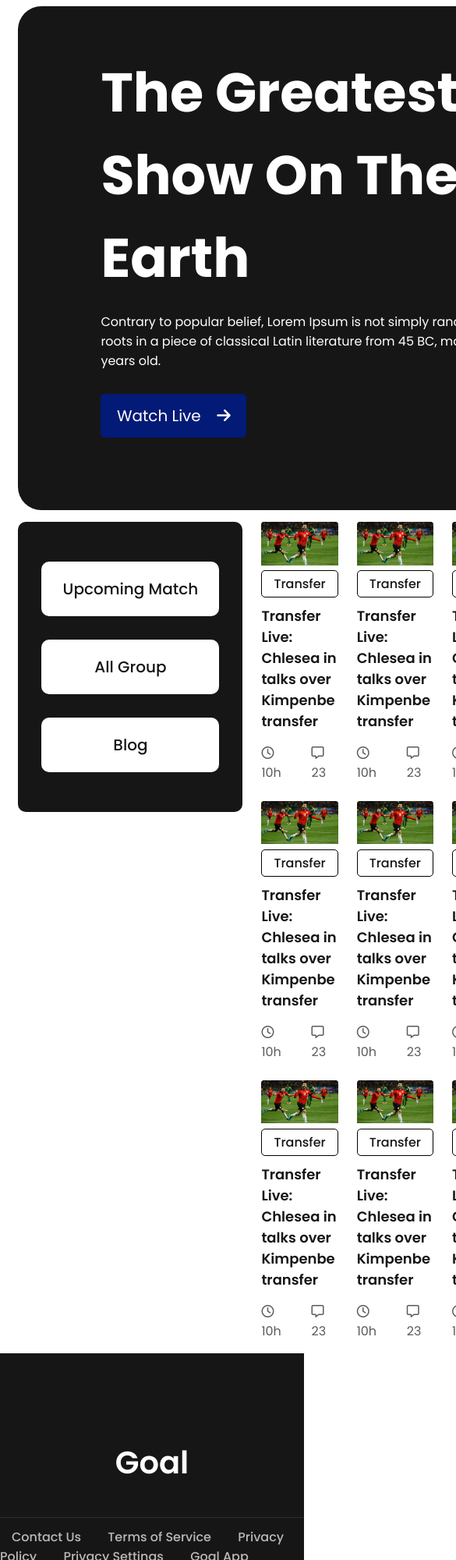
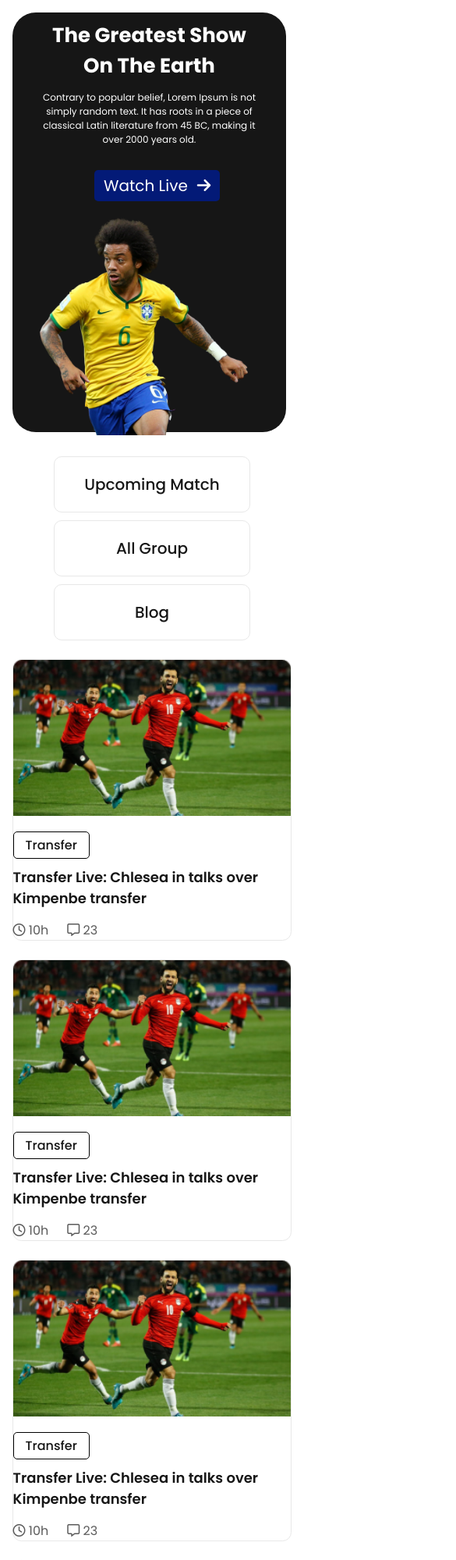
Before and after one commit to nusrat-git/world-cup, a plain HTML site: page html/index.html in a window 390 px wide. Shown: the top 2000 px of the page at 78% size, 585 px wide, since content can reach past the window. Drawn offline with Linux system fonts and the light colour scheme.

Commit message:
mobile version done

```diff
--- a/style/style.css
+++ b/style/style.css
@@ -58,8 +58,8 @@ h1 {
     display: flex;
     align-items: center;
     justify-content: space-evenly;
-    width: 187px;
-    height: 56px;
+    width: 161px;
+    height: 40px;
     margin-top: 30px;
     text-decoration: none;
     background-color: hsl(228, 95%, 24%);
@@ -121,6 +121,11 @@ h1 {
     column-gap: 24px;
     row-gap: 24px;
     width: calc(100% - 312px);
+}
+
+.blog {
+    border: 1.14423px solid #E8E8E8;
+    border-radius: 11.4423px;
 }
 
 .blog img {
@@ -309,3 +314,147 @@ h4 {
     }
 
 }
+
+@media screen and (max-width:767px) {
+    .section-1 {
+        flex-direction: column;
+        justify-content: center;
+        align-items: center;
+        width: 90%;
+        height: 537.5px;
+        margin: 16px ;
+    }
+    .padding{
+        padding: 0;
+    }
+
+    h1 {
+        text-align: center;
+        font-family: 'Poppins';
+        font-style: normal;
+        font-weight: 700;
+        font-size: 26px;
+        color: #FFFFFF;
+
+
+    }
+
+    .top-p {
+        text-align: center;
+        font-family: 'Poppins';
+        font-style: normal;
+        font-weight: 400;
+        font-size: 12px;
+        color: #FFFFFF;
+
+    }
+    .space a{
+        margin-left: 70px;
+    }
+
+    .space {
+        width: 80%;
+    }
+    .space img{
+        margin-top: 20px;
+    }
+
+    .list {
+
+        width: 100%;
+        height: 176px;
+        background-color: #FFFFFF;
+        gap: 10px;
+        align-items: center;
+    }
+
+    .list a {
+        background-color: #FFFFFF;
+        border: 1px solid #E8E8E8;
+        width: 210px;
+    }
+
+    .grid {
+        display: flex;
+        align-items: center;
+        flex-direction: column;
+        gap: 24px;
+        margin: 4%;
+    }
+
+    .blogs {
+        display: grid;
+        grid-template-columns:repeat(1, 1fr);
+        width: 100%;
+    }
+
+    .hide {
+        display: none;
+    }
+
+    .view {
+        display: inline;
+        margin: 5% auto;
+
+
+    }
+
+    .view a {
+        padding: 12px 20px;
+        text-decoration: none;
+        background-color: hsl(228, 95%, 24%);
+
+        border-radius: 5px;
+
+
+        font-family: 'Poppins';
+        font-style: normal;
+        font-weight: 400;
+
+        color: #FFFFFF;
+
+
+    }
+
+    footer {
+        width: 100%;
+        height: 450px;
+    }
+
+    h4 {
+        font-family: 'Poppins';
+        font-style: normal;
+        font-weight: 600;
+        font-size: 22px;
+        color: #FFFFFF;
+        margin-bottom: -20px;
+
+    }
+
+    .info {
+        display: flex;
+        flex-direction: column;
+        justify-content: center;
+        padding-top: 0;
+        border-top: 1px solid rgba(255, 255, 255, 0.1);
+    }
+
+    .info a {
+        text-decoration: none;
+        text-align: center;
+        font-family: 'Poppins';
+        font-style: normal;
+        font-weight: 500;
+        font-size: 14px;
+        color: #B9B9B9;
+        padding: 8px;
+
+
+    }
+
+    .social a {
+        padding: 0 20px;
+        color: #FFFFFF;
+        font-size: 1em;
+    }
+}
```
